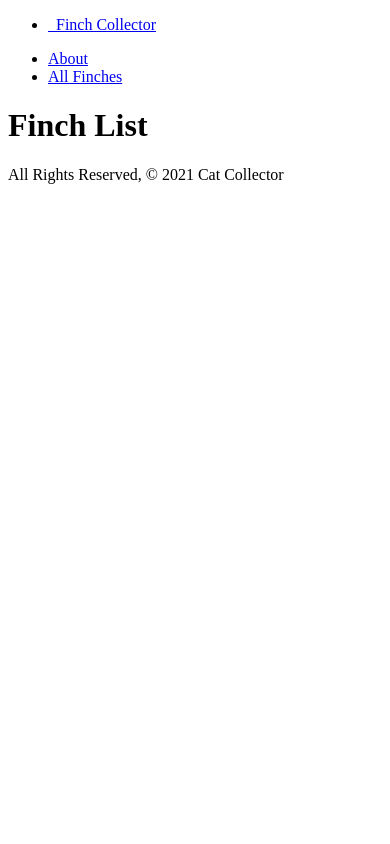
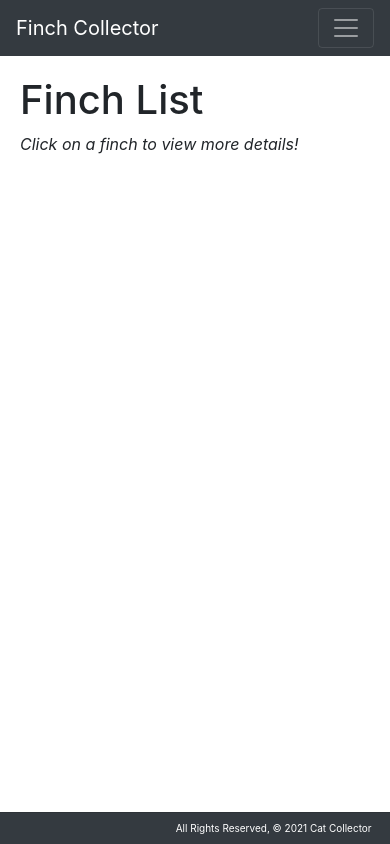
Before and after one commit to ianpetercreative/finchcollector, a Django app: page /finches/ in a window 390 px wide. Run offline with Django 4.2, Linux system fonts and the light colour scheme; data that the repository does not hold is empty.

Commit message:
add bootstrap to the base.html. Add classes/styles on the base, home, inidex, and detail pages.

```diff
--- /dev/null
+++ b/main_app/static/css/style.css
@@ -0,0 +1,58 @@
+body {
+    box-sizing: border-box;
+}
+
+a {
+    color: black;
+}
+
+a:hover {
+    color: black;
+    text-decoration: underline;
+}
+
+main {
+    padding: 20px;
+}
+
+#footer {
+    display: flex;
+    justify-content: flex-end;
+    font-size: 10px;
+    height: fit-content;
+}
+
+.card-footer {
+    padding: .5rem .8rem;
+    color: rgb(255, 255, 255) !important;
+}
+
+.container {
+    margin-top: 50px;
+}
+
+
+.description-label {
+    margin-bottom: 0px;
+}
+
+.description-text {
+    margin-left: 10px;
+    font-style: italic;
+}
+
+.detail-page-card {
+    margin: 15px;
+}
+
+
+
+
+
+
+
+@media (min-width: 1200px) {
+    .container {
+        max-width: 90vw;
+    }
+}
--- a/main_app/templates/base.html
+++ b/main_app/templates/base.html
@@ -1,3 +1,4 @@
+{% load static %}
 <!DOCTYPE html>
 <html lang="en">
 
@@ -6,18 +7,30 @@
     <meta name="viewport" content="width=device-width, initial-scale=1.0">
     <meta http-equiv="X-UA-Compatible" content="ie=edge">
     <title>Finch Collector</title>
+    <link rel="stylesheet" href="https://cdn.jsdelivr.net/npm/bootstrap@4.3.1/dist/css/bootstrap.min.css"
+        integrity="sha384-ggOyR0iXCbMQv3Xipma34MD+dH/1fQ784/j6cY/iJTQUOhcWr7x9JvoRxT2MZw1T" crossorigin="anonymous">
+        <link rel="stylesheet" type="text/css" href="{% static 'css/style.css' %}">
 </head>
 
 <body>
     <header>
-        <nav>
-            <div>
-                <ul>
-                    <li><a href="/">&nbsp;&nbsp;Finch Collector</a></li>
-                </ul>
-                <ul>
-                    <li><a href="/about">About</a></li>
-                    <li><a href="/finches">All Finches</a></li>
+        <nav class="navbar navbar-expand-lg navbar-dark bg-dark">
+            <a class="navbar-brand" href="#">Finch Collector</a>
+            <button class="navbar-toggler" type="button" data-toggle="collapse" data-target="#navbarNav"
+                aria-controls="navbarNav" aria-expanded="false" aria-label="Toggle navigation">
+                <span class="navbar-toggler-icon"></span>
+            </button>
+            <div class="collapse navbar-collapse" id="navbarNav">
+                <ul class="navbar-nav ml-auto">
+                    <li class="nav-item active">
+                        <a class="nav-link" href="/">Home<span class="sr-only">(current)</span></a>
+                    </li>
+                    <li class="nav-item">
+                        <a class="nav-link" href="/about">About</a>
+                    </li>
+                    <li class="nav-item">
+                        <a class="nav-link" href="/finches">All Finches</a>
+                    </li>
                 </ul>
             </div>
         </nav>
@@ -26,9 +39,18 @@
         {% block content %}
         {% endblock %}
     </main>
-    <footer>
+    <footer class="card-footer text-muted fixed-bottom bg-dark" id="footer">
         <div>All Rights Reserved, &copy; 2021 Cat Collector &nbsp;</div>
     </footer>
+    <script src="https://code.jquery.com/jquery-3.3.1.slim.min.js"
+        integrity="sha384-q8i/X+965DzO0rT7abK41JStQIAqVgRVzpbzo5smXKp4YfRvH+8abtTE1Pi6jizo"
+        crossorigin="anonymous"></script>
+    <script src="https://cdn.jsdelivr.net/npm/popper.js@1.14.7/dist/umd/popper.min.js"
+        integrity="sha384-UO2eT0CpHqdSJQ6hJty5KVphtPhzWj9WO1clHTMGa3JDZwrnQq4sF86dIHNDz0W1"
+        crossorigin="anonymous"></script>
+    <script src="https://cdn.jsdelivr.net/npm/bootstrap@4.3.1/dist/js/bootstrap.min.js"
+        integrity="sha384-JjSmVgyd0p3pXB1rRibZUAYoIIy6OrQ6VrjIEaFf/nJGzIxFDsf4x0xIM+B07jRM"
+        crossorigin="anonymous"></script>
 </body>
 
 </html>
--- a/main_app/templates/finches/index.html
+++ b/main_app/templates/finches/index.html
@@ -3,22 +3,27 @@
 {% block content %}
 
 <h1>Finch List</h1>
+<p><em>Click on a finch to view more details!</em></p>
 
+<div class="container">
+    <div class="row justify-content-around">
         {% for finch in finches %}
-<div>
+        <div class="card col-md-3 mb-3">
             <a href="{% url 'detail' finch.id %}">
-        <div>
-            <span>{{ finch.name }}</span>
-            <p>Breed: {{ finch.breed }}</p>
-            <p>Description: {{ finch.description }}</p>
+                <div class="card-body">
+                    <h5 class="card-title">{{ finch.name }}</h5>
+                    <p class="card-text">Breed: {{ finch.breed }}</p>
+                    <p class="card-text">Description: {{ finch.description }}</p>
                     {% if finch.age > 0 %}
-            <p>Age: {{ finch.age }}</p>
+                    <p class="card-text">Age: {{ finch.age }}</p>
                     {% else %}
-            <p>Age: Chick</p>
+                    <p class="card-text">Age: Chick</p>
                     {% endif %}
                 </div>
             </a>
         </div>
         {% endfor %}
+    </div>
+</div>
 
 {% endblock %}
```
Also changed, not shown: main_app/templates/finches/detail.html (+12 -9 lines). Lines whose indentation alone changed are shown as unchanged.
